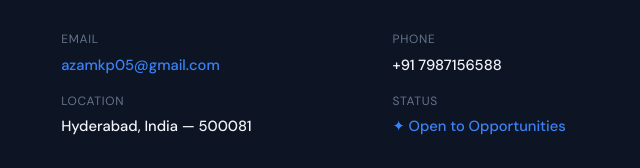
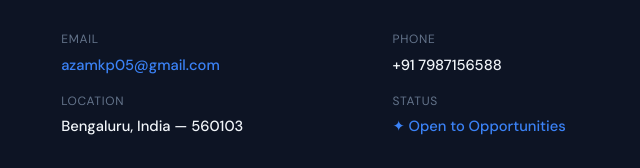
Before and after one commit to AzamKhan5/azamkhan5.github.io, a plain HTML site: page index.html in a window 1280 px wide. Shown: the part 1365-1533 px from the top of the page, 497-1137 px from the left. Drawn offline with nearby package versions, Linux system fonts and the light colour scheme.

Commit message:
Update index.html

```diff
--- a/index.html
+++ b/index.html
@@ -176,7 +176,7 @@
             </div>
             <div class="about-info-item">
               <span class="about-info-label">Location</span>
-              <span class="about-info-value">Hyderabad, India — 500081</span>
+              <span class="about-info-value">Bengaluru, India — 560103</span>
             </div>
             <div class="about-info-item">
               <span class="about-info-label">Status</span>
@@ -818,7 +818,7 @@
               <div class="contact-item-icon"><i class="fas fa-map-marker-alt"></i></div>
               <div>
                 <div class="contact-item-label">Location</div>
-                <div class="contact-item-value">Hyderabad, India — 500081</div>
+                <div class="contact-item-value">Bengaluru, India — 560103</div>
               </div>
             </div>
             <div class="contact-item">
```
